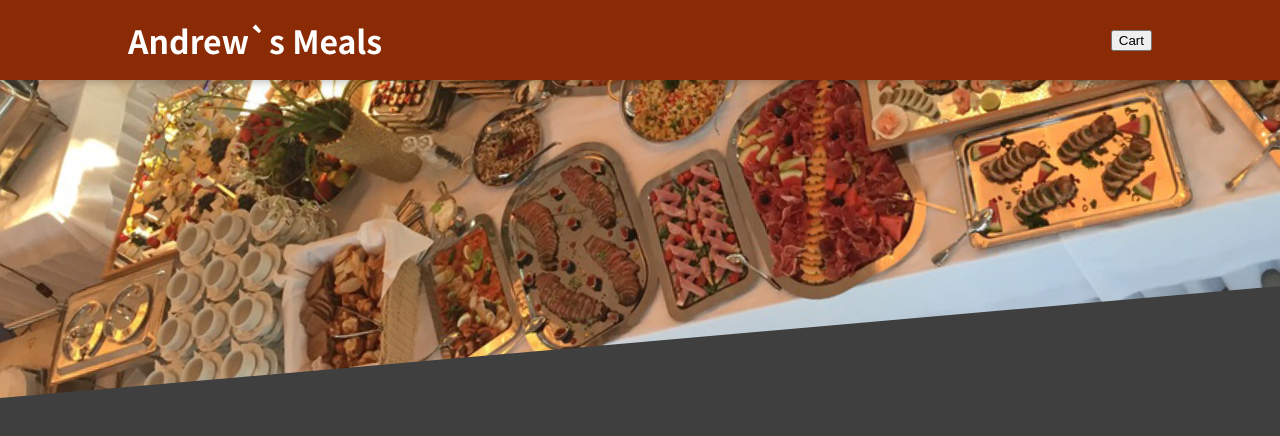
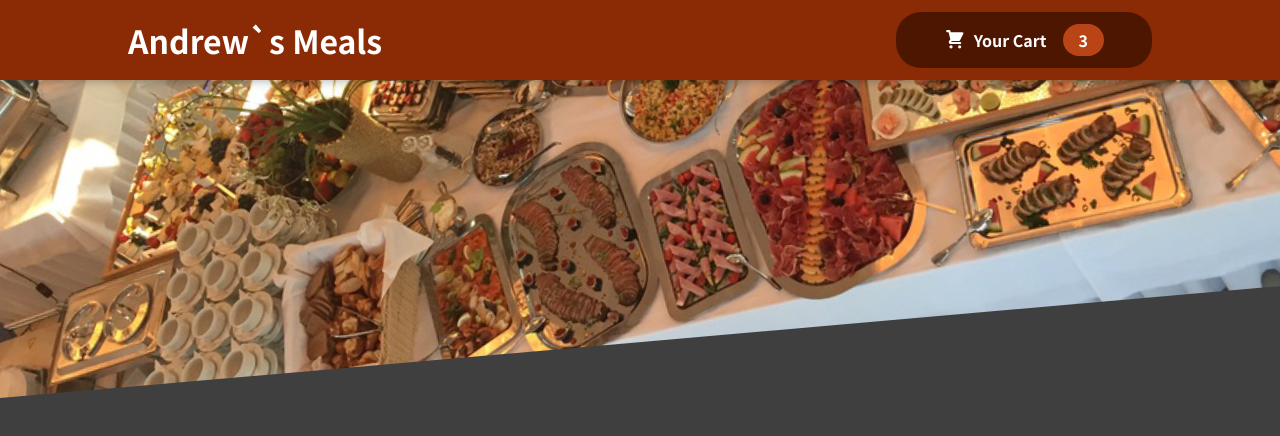
Before and after one commit to morozowandrey/react-expenses-tracker, a React (Create React App) app in the folder food-order-app/: page / in a window 1280 px wide. Shown: the top 436 px of the page. Built offline with nearby package versions, Linux system fonts and the light colour scheme.

Commit message:
header btn added

```diff
--- /dev/null
+++ b/food-order-app/src/components/Cart/CartIcon.js
@@ -0,0 +1,13 @@
+const CartIcon = () => {
+  return (
+    <svg
+      xmlns="http://www.w3.org/2000/svg"
+      viewBox="0 0 20 20"
+      fill="currentColor"
+    >
+      <path d="M3 1a1 1 0 000 2h1.22l.305 1.222a.997.997 0 00.01.042l1.358 5.43-.893.892C3.74 11.846 4.632 14 6.414 14H15a1 1 0 000-2H6.414l1-1H14a1 1 0 00.894-.553l3-6A1 1 0 0017 3H6.28l-.31-1.243A1 1 0 005 1H3zM16 16.5a1.5 1.5 0 11-3 0 1.5 1.5 0 013 0zM6.5 18a1.5 1.5 0 100-3 1.5 1.5 0 000 3z" />
+    </svg>
+  )
+}
+
+export default CartIcon
--- a/food-order-app/src/components/Layout/Header.js
+++ b/food-order-app/src/components/Layout/Header.js
@@ -1,4 +1,6 @@
 import React from 'react'
+
+import HeaderCartButton from './HeaderCartButton'
 
 import mealsImage from '../../assets/meals.jpeg'
 import classes from './Header.module.css'
@@ -8,7 +10,7 @@
     <React.Fragment>
       <header className={classes.header}>
         <h1>Andrew`s Meals</h1>
-        <button>Cart</button>
+        <HeaderCartButton />
       </header>
       <div className={classes['main-image']}>
         <img src={mealsImage} alt="table full of delicious food! " />
--- /dev/null
+++ b/food-order-app/src/components/Layout/HeaderCartButton.js
@@ -0,0 +1,19 @@
+import React from 'react'
+
+import mealsImage from '../../assets/meals.jpeg'
+import CartIcon from '../Cart/CartIcon'
+import classes from './HeaderCartButton.module.css'
+
+const HeaderCartButton = (props) => {
+  return (
+    <button className={classes.button}>
+      <span className={classes.icon}>
+        <CartIcon />
+      </span>
+      <span>Your Cart</span>
+      <span className={classes.badge}>3</span>
+    </button>
+  )
+}
+
+export default HeaderCartButton
--- /dev/null
+++ b/food-order-app/src/components/Layout/HeaderCartButton.module.css
@@ -0,0 +1,59 @@
+.button {
+  cursor: pointer;
+  font: inherit;
+  border: none;
+  background-color: #4d1601;
+  color: white;
+  padding: 0.75rem 3rem;
+  display: flex;
+  justify-content: space-around;
+  align-items: center;
+  border-radius: 25px;
+  font-weight: bold;
+}
+
+.button:hover,
+.button:active {
+  background-color: #2c0d00;
+}
+
+.icon {
+  width: 1.35rem;
+  height: 1.35rem;
+  margin-right: 0.5rem;
+}
+
+.badge {
+  background-color: #b94517;
+  padding: 0.25rem 1rem;
+  border-radius: 25px;
+  margin-left: 1rem;
+  font-weight: bold;
+}
+
+.button:hover .badge,
+.button:active .badge {
+  background-color: #92320c;
+}
+
+.bump {
+  animation: bump 300ms ease-out;
+}
+
+@keyframes bump {
+  0% {
+    transform: scale(1);
+  }
+  10% {
+    transform: scale(0.9);
+  }
+  30% {
+    transform: scale(1.1);
+  }
+  50% {
+    transform: scale(1.15);
+  }
+  100% {
+    transform: scale(1);
+  }
+}
```
Also changed, not shown: 1 other file (tests, documents, lock files or other folders).
